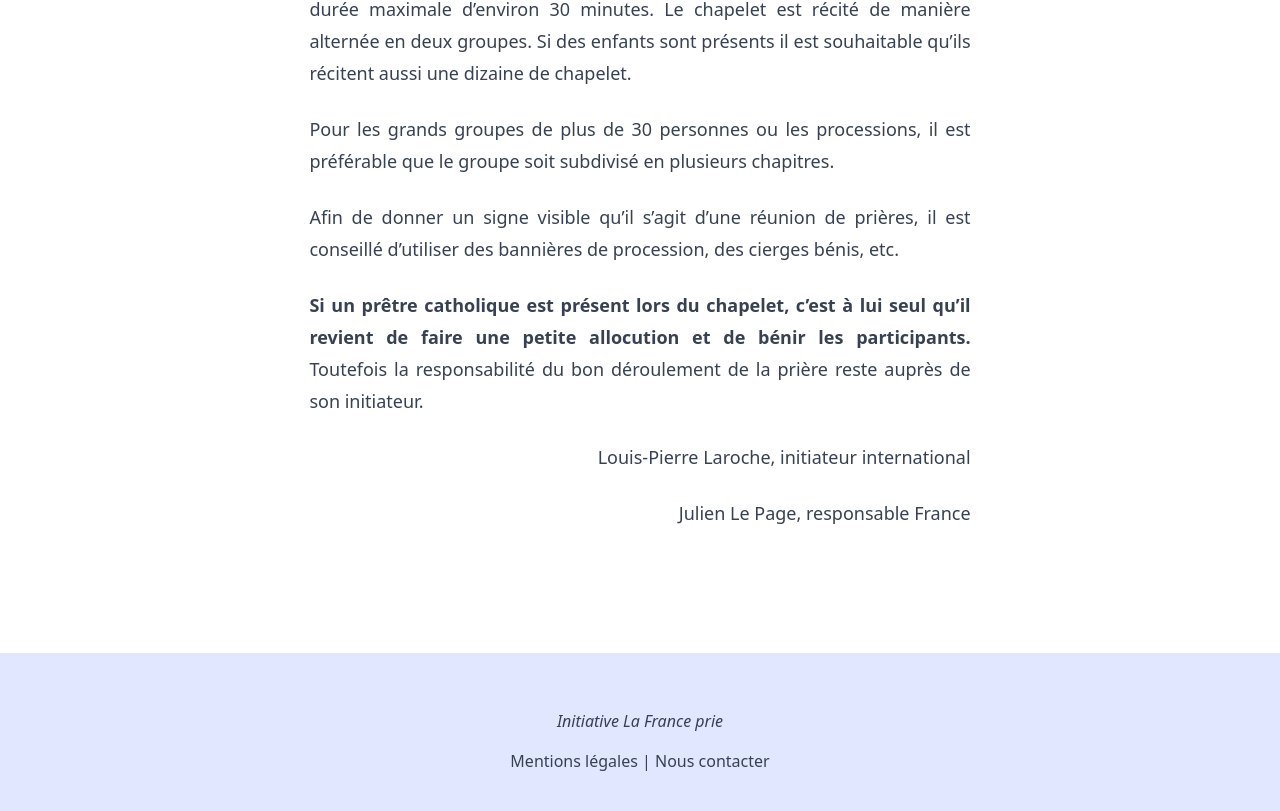
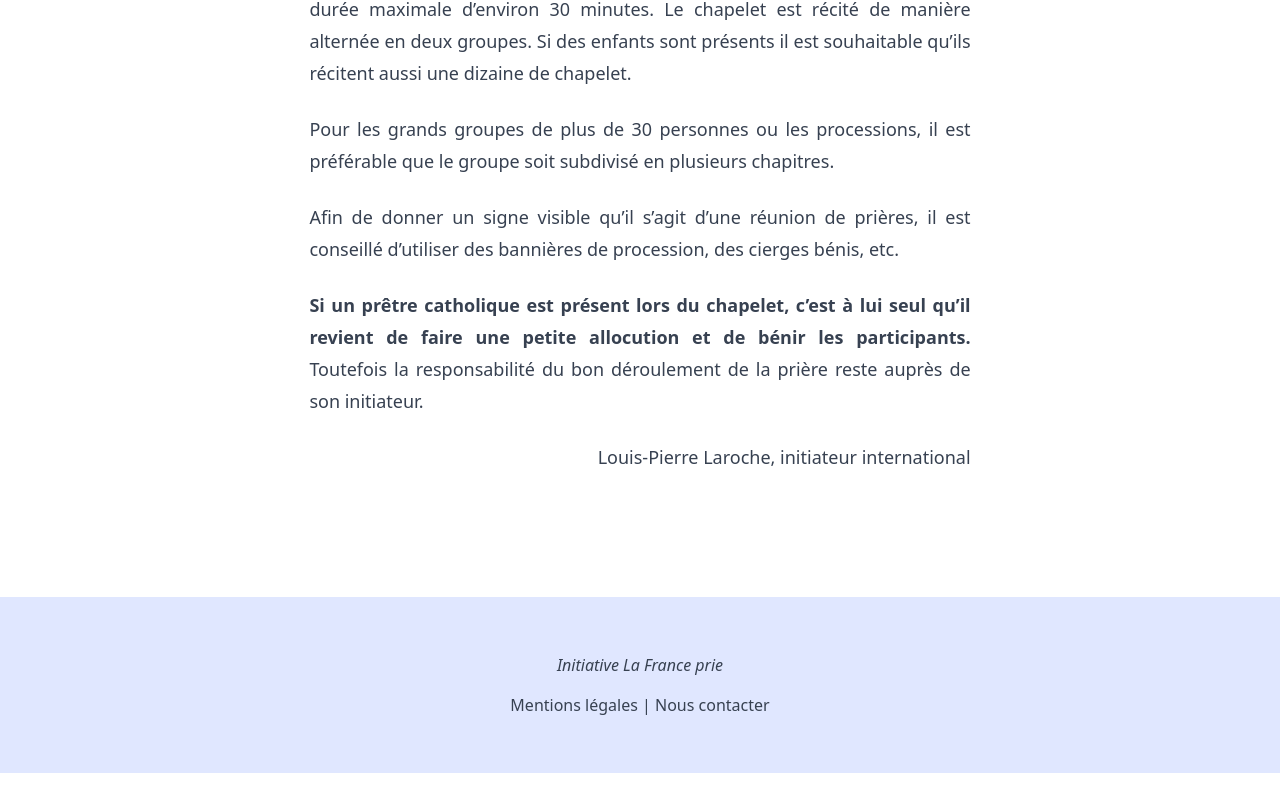
Before and after one commit to Public-Rosary/lafranceprie, a Next.js app: page /charte in a window 1280 px wide. Shown: the part 2891-3702 px from the top of the page. After the commit the page ends 3664 px from the top, so only its background shows below. Built offline with nearby package versions, Linux system fonts and the light colour scheme; a web font is replaced by a local one.

Commit message:
Remove Julien Le Page from charter page

```diff
--- a/pages/charte.tsx
+++ b/pages/charte.tsx
@@ -172,7 +172,6 @@ const Charter: NextPage = () => {
             <span className="text-right">
               <p>Louis-Pierre Laroche, initiateur international </p>
 
-              <p>Julien Le Page, responsable France</p>
             </span>
           </div>
         </main>
```
